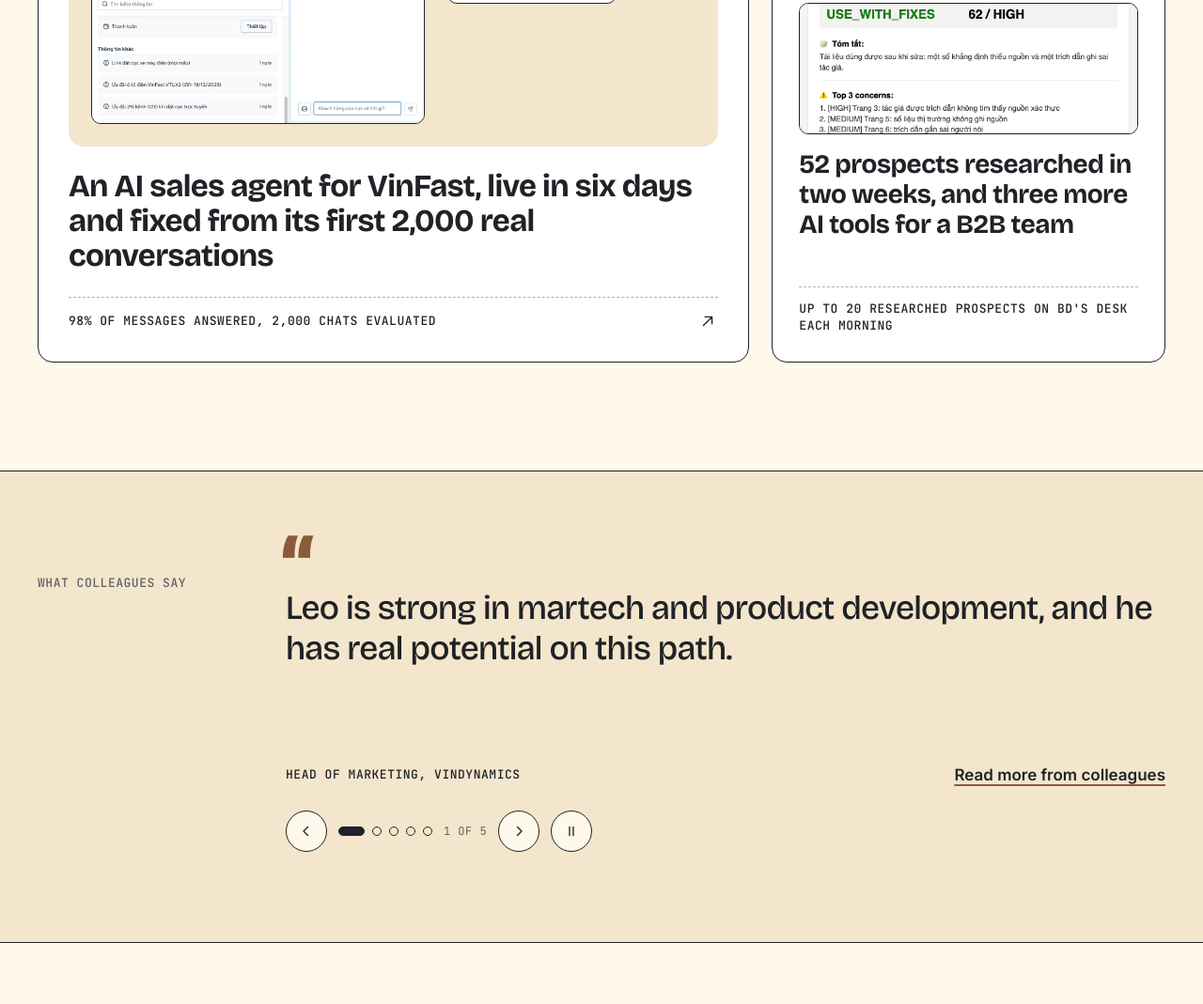
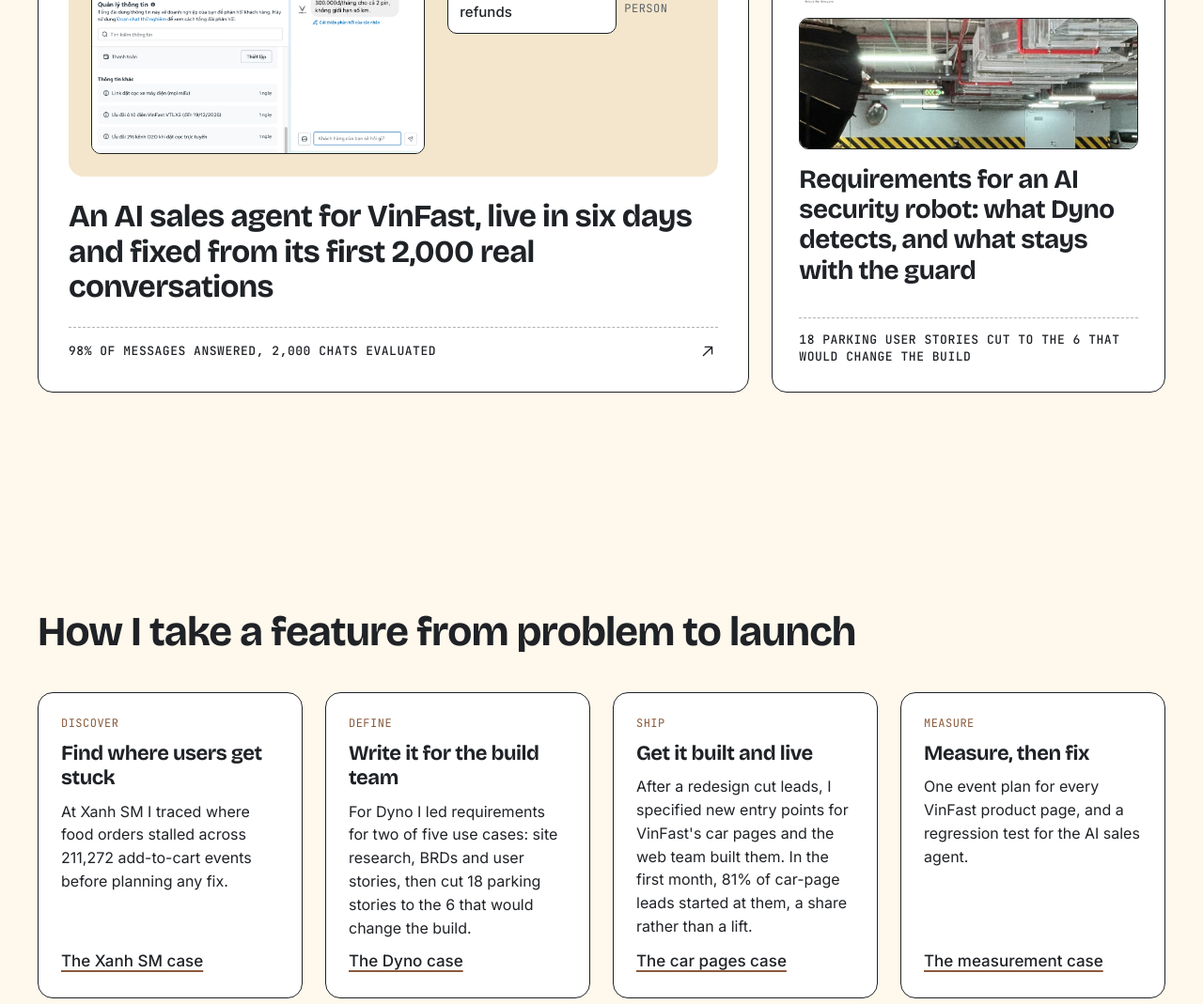
Before and after one commit to ngnlam/portfolio, an Astro site: page / in a window 1280 px wide. Shown: the part 1731-2800 px from the top of the page at 94% size. Built offline with nearby package versions, Linux system fonts and the light colour scheme; Astro itself is replaced by a stand-in of ours; no server answers.

Commit message:
Reposition as a digital product builder and lead with execution
Research on 32 VSF product job posts showed execution and metrics matter
far more than AI depth, so Home now leads with requirements, builds and
measurement across VinFast, VinDynamics and Xanh SM. Home swaps the BD
agent card for Dyno and adds a four-step "How I take a feature from
problem to launch" section backed by cases. Cases are reordered with the
car pages first and personal AI tools last. CV summary and About intro
follow the same order, with time in the Vingroup ecosystem stated as
over two years. Claims were checked by an independent verifier.

Co-Authored-By: Claude Opus 5.5 <noreply@anthropic.com>

```diff
--- a/src/content/cases/ai-sales-agent.mdx
+++ b/src/content/cases/ai-sales-agent.mdx
@@ -2,7 +2,7 @@
 title: "An AI sales agent for VinFast, live in six days and fixed from its first 2,000 real conversations"
 seoTitle: "An AI sales agent on VinFast's Messenger page | Leo Lam Nguyen"
 description: "I scoped, grounded and launched an AI sales agent on VinFast's Messenger page in six days, then ran an error analysis on its first 2,000 conversations and fixed what it got wrong."
-order: 1
+order: 2
 company: VinFast
 year: "2026"
 role: Product owner
@@ -22,7 +22,7 @@ glance:
 roles:
   mine: "Platform choice, scope and guardrails, the knowledge sources, setup and launch, the week-one error analysis, the fix list, the regression test, the Zalo Official Account bot decision and design, and the email platform scorecard and series plan."
   team: "Meta provides the model. Claude analyzed exports and drafted instructions under my brief. A colleague tested; the build team supplied product data; my manager reviewed."
-next: bd-research-agent
+next: dyno-requirements
 card:
   teaser: "Nobody answered VinFast's sales page after hours. I launched an AI sales agent in six days, then ran an error analysis on its first 2,000 real conversations and fixed what it got wrong."
   result: "98% of messages answered, 2,000 chats evaluated"
--- a/src/content/cases/ai-work-system.mdx
+++ b/src/content/cases/ai-work-system.mdx
@@ -2,7 +2,7 @@
 title: "My AI work system: 2,002 chats turned into a second brain that agents keep up to date every night"
 seoTitle: "An AI second brain run by agents | Leo Lam Nguyen"
 description: "I built a personal AI system with Claude Code: 2,002 AI chats converted into a linked knowledge base, a link-checking agent, nightly ingestion jobs and a library of 75 reusable skills."
-order: 4
+order: 10
 company: Side project
 year: "2026"
 role: Builder
@@ -22,7 +22,7 @@ glance:
 roles:
   mine: "The three-layer design, the writing and privacy rules, the 11-point link contract, the agent and job design, the skill library and the reviews."
   team: "Claude Code wrote the converters and scripts and runs the agents under my rules."
-next: dyno-requirements
+next: car-product-pages
 card:
   teaser: "I turned 2,002 AI chats into a linked second brain with Claude Code: converters, a link-checking agent, nightly ingestion and 75 reusable skills. It's the memory I used to rewrite this site."
   result: "The memory behind every number on this site"
--- a/src/content/cases/b2b-website-leads.mdx
+++ b/src/content/cases/b2b-website-leads.mdx
@@ -2,7 +2,7 @@
 title: "A VinDynamics website that turns AI-lab visitors into enquiries, and the data warehouse I built solo behind its reports"
 seoTitle: "A B2B website that turns visitors into enquiries | Leo Lam Nguyen"
 description: "I set the sitemap, lead capture, tracking and routing for VinDynamics' website and built its marketing data warehouse in BigQuery, so every report reads from one place."
-order: 10
+order: 7
 company: VinDynamics
 year: "2026"
 role: Product owner
@@ -21,7 +21,7 @@ glance:
 roles:
   mine: "Roadmap, sitemap and navigation, design direction, the lead capture plan, vendor brief, tracking specs, homepage tags, the Teams routing flows, testing, the BigQuery warehouse and its dashboards, the weekly report and SEO."
   team: "The vendor built the site, forms and email; an outside designer designed the pages; a teammate owned ad tags; BD owns the leads."
-next: ai-sales-agent
+next: chiem-nghiem
 card:
   teaser: "VinDynamics' site had no tracking and sent every enquiry to an inbox. I ranked where visitors leave details, specified the tracking and routed every enquiry to the right team in Teams."
   result: "Every enquiry routed in Teams; one warehouse behind every report"
--- a/src/content/cases/bd-research-agent.mdx
+++ b/src/content/cases/bd-research-agent.mdx
@@ -2,7 +2,7 @@
 title: "An AI research agent that found 52 prospects in two weeks, plus three more AI tools for a B2B team"
 seoTitle: "AI agents and tools for a B2B sales team | Leo Lam Nguyen"
 description: "At VinDynamics I built an AI research agent that finds and drafts outreach to AI labs, a document fact-checker, a press release writer and a LinkedIn monitor, each with a person making the final call."
-order: 2
+order: 9
 company: VinDynamics
 year: "2026"
 role: Builder
@@ -21,7 +21,7 @@ glance:
 roles:
   mine: "The designs, prompts, n8n workflows, Power Automate flows and Teams cards of all four tools, the hosting choice for the press release writer, the test runs and the user guides."
   team: "BD used the research cards and sent every message. The Brand team was the user of the press release writer. My manager reviewed the pilot."
-next: chiem-nghiem
+next: ai-work-system
 card:
   teaser: "At VinDynamics I built four AI tools for the B2B team: a research agent that researched 52 prospects in a two-week run, a document fact-checker, a press release writer and a LinkedIn monitor. A person makes every final call."
   result: "52 prospects in 2 weeks, up to 20 on BD's desk each morning"
--- a/src/content/cases/car-product-pages.mdx
+++ b/src/content/cases/car-product-pages.mdx
@@ -2,7 +2,7 @@
 title: "Entry points I specified for VinFast's car pages, where four in five car-page leads started in the first month"
 seoTitle: "VinFast's online car funnel: product pages, listings and a cost tool | Leo Lam Nguyen"
 description: "I diagnosed why VinFast's redesigned car pages lost leads and specified fixes across the online car funnel: new entry points on product pages, a cost tool prototype, fixes for two buying pages and a check of the domain move. In the first month, 81% of car-page leads started at the entry points in my spec, a share of leads rather than a lift."
-order: 6
+order: 1
 company: VinFast
 year: "2026"
 role: Product owner
@@ -21,7 +21,7 @@ glance:
 roles:
   mine: "The button audit, the entry point and tracking specs, the cost tool prototype, the buying page audit and fix list, the domain move check and SEO fix list, content checks before launch, and the analysis."
   team: "The web team built and released the changes, the UI designer added the header button, the tag admin published the tags, my manager set the scope and the division director approved the proposals."
-next: xanh-sm-rider-journeys
+next: ai-sales-agent
 card:
   teaser: "A redesign cut leads on VinFast's car pages. I specified new entry points, prototyped a cost tool, ranked fixes for two buying pages and checked the domain move. In the first month, 81% of car-page leads started at the entry points in my spec."
   result: "81% of car-page leads via my entry points; 2 proposals approved"
--- a/src/content/cases/chiem-nghiem.mdx
+++ b/src/content/cases/chiem-nghiem.mdx
@@ -2,7 +2,7 @@
 title: "My own product: an astrology web app with 1,700+ reading rules, checked against 20,000 charts before launch"
 seoTitle: "Chiêm Nghiệm: a product I took from discovery to launch | Leo Lam Nguyen"
 description: "Chiêm Nghiệm is a Vietnamese astrology (tử vi) web app for working people weighing a decision. I ran discovery, cut the scope, set the metric and shipped it in a week, with AI doing the heavy lifting and me checking its work."
-order: 3
+order: 8
 company: Side project
 year: "2026"
 role: Product owner
@@ -22,7 +22,7 @@ glance:
 roles:
   mine: "Segment, interviews and pilot, positioning, scope and cut list, success metric and guardrail, brand direction, acceptance checks, launch."
   team: "Claude ran desk research and competitor walkthroughs, extracted the reading rules and wrote most of the code. A separate agent audited samples."
-next: ai-work-system
+next: bd-research-agent
 card:
   teaser: "A product of my own: a tử vi web app for working people stuck on a decision. Research showed the market leader already built my first idea, so I repositioned it, cut the scope and launched it with 1,700+ reading rules."
   result: "1,700+ rules, 20,000 charts checked"
--- a/src/content/cases/dyno-requirements.mdx
+++ b/src/content/cases/dyno-requirements.mdx
@@ -2,7 +2,7 @@
 title: "Requirements for an AI security robot: what Dyno detects, and what stays with the guard"
 seoTitle: "Requirements for Dyno, an AI security robot | Leo Lam Nguyen"
 description: "From a site visit in parking basements to detection and alert requirements for Dyno: 18 user stories cut to 6, 21 acceptance criteria, and every judgment call left with a person."
-order: 5
+order: 3
 company: VinDynamics
 year: "2026"
 role: Requirements lead
@@ -21,7 +21,7 @@ glance:
 roles:
   mine: "Site research, the BRDs and user stories for the parking and trash use cases, the parking requirement spec and the flow diagrams."
   team: "Two teammates ran the site visit with me and co-own the combined BRD; a senior PM reviewed it; engineering wrote the system-level requirements; VCS guards were interviewed."
-next: car-product-pages
+next: zalo-showroom
 card:
   teaser: "A client wanted Dyno, a humanoid robot with a perception model, to patrol its parking basements. I went on site, defined what it must detect and which calls stay with a guard, and handed engineering testable requirements."
   result: "18 user stories cut to 6, with 21 acceptance criteria"
--- a/src/content/cases/o2o-measurement.mdx
+++ b/src/content/cases/o2o-measurement.mdx
@@ -2,7 +2,7 @@
 title: "One event plan for every VinFast product page, and a lead dashboard whose page totals add up to the web total"
 seoTitle: "Lead and deposit measurement for VinFast's O2O team | Leo Lam Nguyen"
 description: "I audited VinFast's tracking, tagged every car and scooter product page, ran a deposit audit with AI agents, and built a self-checking daily lead report and a dashboard the team reads every morning."
-order: 8
+order: 6
 company: VinFast
 year: "2026"
 role: Builder
@@ -21,7 +21,7 @@ glance:
 roles:
   mine: "The GA4 and tag audits, the event plan, the lead and deposit tag configuration, the deposit audit brief and checks, the daily report logic and pipeline, and the dashboard."
   team: "The web team shipped the code changes, the tag admin published the tags, and my manager owns the report. Claude agents did the audit legwork under my brief."
-next: zalo-showroom
+next: b2b-website-leads
 card:
   teaser: "I reworked how VinFast's O2O team measures leads and deposits: every product page tagged, a deposit audit run with AI agents, a daily report that checks itself and a lead dashboard whose page-level totals add up to the web total."
   result: "Every product page tagged; a self-checking lead dashboard"
--- a/src/content/cases/xanh-sm-rider-journeys.mdx
+++ b/src/content/cases/xanh-sm-rider-journeys.mdx
@@ -2,7 +2,7 @@
 title: "Behavior-based rider journeys at Xanh SM: 1.7 million trips while riders were in them, and new drivers 34% cheaper"
 seoTitle: "Rider journeys and driver growth at Xanh SM | Leo Lam Nguyen"
 description: "At Xanh SM I worked on both sides of the marketplace: automated rider journeys judged on trips, a diagnosis of the food cart, and seeding content for online driver recruitment as the cost per new driver fell 34%."
-order: 7
+order: 5
 company: Xanh SM
 year: "2025"
 role: Builder
--- a/src/content/cases/zalo-showroom.mdx
+++ b/src/content/cases/zalo-showroom.mdx
@@ -2,7 +2,7 @@
 title: "A 29-model showroom inside Zalo, two partner bank pages and a loyalty app prototype for VinFast"
 seoTitle: "New sales channels for VinFast: Zalo, partner banks and a loyalty app | Leo Lam Nguyen"
 description: "I took VinFast into three new sales channels: a Zalo mini app with 29 models, offer pages for the staff of two partner banks, and a buying flow prototype for the group's loyalty app, each with its own lead source."
-order: 9
+order: 4
 company: VinFast
 year: "2026"
 role: Product owner
@@ -22,7 +22,7 @@ glance:
 roles:
   mine: "Scope, lead sources and tracking specs, legal and data protection, content audits, the 81-code product mapping, acceptance testing, the bank page design, and the loyalty app prototype."
   team: "Growth manager: idea and approval. Build team: design, build, testing and deployment of the Zalo app and the bank pages. Sales system teams: lead intake. Legal and the data protection officer: review."
-next: b2b-website-leads
+next: xanh-sm-rider-journeys
 card:
   teaser: "I took VinFast into three new sales channels: a 29-model showroom inside Zalo, offer pages for two partner banks and a loyalty app buying flow. In week one I found that Zalo had no lead source of its own in the sales system."
   result: "Zalo app through acceptance testing; launch plan approved"
--- a/src/data/cv.ts
+++ b/src/data/cv.ts
@@ -50,7 +50,7 @@ export interface CvJob {
 
 export const CV = {
   name: 'Leo Lam Nguyen',
-  headline: 'Product and growth across AI agents and e-commerce | Vingroup: VinFast, VinDynamics, Xanh SM',
+  headline: 'Product and growth: requirements, launches and measurement | Vingroup: VinFast, VinDynamics, Xanh SM',
   location: 'Hanoi, Vietnam',
   email: 'lamnguyen.ptpl@gmail.com',
   linkedin: { label: 'linkedin.com/in/leolamngn', href: 'https://www.linkedin.com/in/leolamngn' },
@@ -58,13 +58,13 @@ export const CV = {
 
   /** PDF summary, implied first person. */
   summary:
-    "Product and growth specialist with three years of experience, most recently in AI agents, e-commerce, robotics and ride-hailing across the Vingroup ecosystem. Launched an AI sales agent on VinFast's Messenger sales page in six days, with price answers grounded in approved product files; after a manager review found gaps in its installment answers, fixed them within two days, taking complete answers from 0% on launch day to between 84% and 93% a day. Before that, led requirements for two use cases of an AI security robot at VinDynamics and built behavior-based rider journeys at Xanh SM.",
+    "Product and growth specialist with over two years in the Vingroup ecosystem, across e-commerce, ride-hailing, robotics and AI. Works from where users get stuck to requirements and measurement. At VinFast, specified new entry points for the car pages after a redesign cut leads, acted as business owner of a 29-model showroom inside Zalo, and launched an AI sales agent in six days, then ran an error analysis of its first week and a 23-question regression test. Before that, led requirements for two use cases of an AI security robot at VinDynamics and built behavior-based rider journeys at Xanh SM, judged by trips rather than clicks.",
 
   /** About page intro, first person. Same facts as the summary. */
   intro: {
     lead: "Hi, I'm Leo, a product and growth specialist in Hanoi.",
     body:
-      "I've spent three years in product and growth, most recently in AI agents, e-commerce, robotics and ride-hailing across the Vingroup ecosystem. At VinFast I launched an AI sales agent in six days, with price answers grounded in approved product files; after a manager review found gaps in its installment answers, I fixed them within two days, taking complete answers from 0% on launch day to between 84% and 93% a day. Before that I led requirements for two use cases of an AI security robot at VinDynamics and built behavior-based rider journeys at Xanh SM.",
+      "I've spent over two years in the Vingroup ecosystem, across e-commerce, ride-hailing, robotics and AI, moving from growth into product. Much of my work is finding where users get stuck, writing it up for the build team and measuring what changed. At VinFast I specified new entry points for the car pages after a redesign cut leads, acted as business owner of a 29-model showroom inside Zalo, and launched an AI sales agent in six days, then ran an error analysis of its first week and a 23-question regression test. Before that I led requirements for two use cases of an AI security robot at VinDynamics and built behavior-based rider journeys at Xanh SM, judged by trips rather than clicks.",
   },
 
   group: {
--- /dev/null
+++ b/src/data/how-i-work.ts
@@ -0,0 +1,40 @@
+// Home section "How I take a feature from problem to launch".
+// One step per stage, each backed by a case. Numbers must already exist in that case.
+export interface HowStep {
+  stage: 'Discover' | 'Define' | 'Ship' | 'Measure';
+  title: string;
+  text: string;
+  slug: string;
+  linkLabel: string;
+}
+
+export const HOW_I_WORK: HowStep[] = [
+  {
+    stage: 'Discover',
+    title: 'Find where users get stuck',
+    text: 'At Xanh SM I traced where food orders stalled across 211,272 add-to-cart events before planning any fix.',
+    slug: 'xanh-sm-rider-journeys',
+    linkLabel: 'The Xanh SM case',
+  },
+  {
+    stage: 'Define',
+    title: 'Write it for the build team',
+    text: "For Dyno I led requirements for two of five use cases: site research, BRDs and user stories, then cut 18 parking stories to the 6 that would change the build.",
+    slug: 'dyno-requirements',
+    linkLabel: 'The Dyno case',
+  },
+  {
+    stage: 'Ship',
+    title: 'Get it built and live',
+    text: "After a redesign cut leads, I specified new entry points for VinFast's car pages and the web team built them. In the first month, 81% of car-page leads started at them, a share rather than a lift.",
+    slug: 'car-product-pages',
+    linkLabel: 'The car pages case',
+  },
+  {
+    stage: 'Measure',
+    title: 'Measure, then fix',
+    text: 'One event plan for every VinFast product page, and a regression test for the AI sales agent.',
+    slug: 'o2o-measurement',
+    linkLabel: 'The measurement case',
+  },
+];
--- a/src/data/site.ts
+++ b/src/data/site.ts
@@ -2,7 +2,7 @@
 export const SITE = {
   name: 'Leo Lam Nguyen',
   url: 'https://leolamnguyen.netlify.app',
-  role: 'AI Product Builder',
+  role: 'Digital Product Builder',
   location: 'Hanoi, Vietnam',
   email: 'lamnguyen.ptpl@gmail.com',
   linkedin: 'https://www.linkedin.com/in/leolamngn',
--- a/src/pages/index.astro
+++ b/src/pages/index.astro
@@ -12,7 +12,8 @@ import { SITE } from '../data/site';
 import vf9Hero from '../assets/images/home/vf9-live-hero.jpg';
 import agentFixes from '../assets/images/cases/ai-agent/real-installment-answer.png';
 import agentKnowledge from '../assets/images/cases/ai-agent/real-knowledge-test-chat.png';
-import factCard from '../assets/images/cases/vd-ai/fact-check-card.png';
+import dynoWide from '../assets/images/cases/dyno/dyno-wide.jpg';
+import { HOW_I_WORK } from '../data/how-i-work';
 
 const person = {
   '@context': 'https://schema.org',
@@ -32,15 +33,15 @@ const agentRules = [
 ];
 ---
 <BaseLayout
-  title="Leo Lam Nguyen | AI Product Builder"
-  description="I turn what users actually do into what a product should do next. AI agents, evals and product case studies from VinFast, VinDynamics and a product of my own."
+  title="Leo Lam Nguyen | Digital Product Builder"
+  description="I turn what users actually do into what a product should do next: requirements, launches and measurement at VinFast, VinDynamics and Xanh SM, plus a product of my own."
   jsonLd={person}
 >
   <section class="container hero" aria-labelledby="hero-title">
     <div class="hero__text">
-      <span class="lbl muted">AI product builder in Hanoi</span>
+      <span class="lbl muted">Digital product builder in Hanoi</span>
       <h1 id="hero-title" class="d h-hero">I turn what users <span class="hero__hl">actually do</span> into what a product should do next.</h1>
-      <p class="hero__sub">Then I ship it, measure it, and make it better. Lately that means an AI sales agent that answered 98% of messages from VinFast buyers in its first week, with the evals and guardrails that keep it honest.</p>
+      <p class="hero__sub">Then I turn it into requirements or a working build, and measure what changed. Recent work: entry points for VinFast's car pages, requirements for an AI security robot, rider journeys at Xanh SM judged by trips, and an AI sales agent with evals and guardrails.</p>
       <div class="hero__actions">
         <Button href="/work" variant="primary" block>See the work</Button>
         <Button href="#talk" variant="secondary" block>Say hello</Button>
@@ -114,24 +115,38 @@ const agentRules = [
         </a>
 
         <a
-          href="/work/bd-research-agent"
+          href="/work/dyno-requirements"
           class="card case-card"
           data-umami-event="case_card_click"
-          data-umami-event-case="bd-research-agent"
+          data-umami-event-case="dyno-requirements"
           data-umami-event-from="home"
         >
           <span class="case-card__brand">
             <Image src={LOGOS.vindynamics.src} alt="VinDynamics" height={32} densities={[1, 2]} class="case-card__logo case-card__logo--sm" />
             <span class="lbl lbl--sm muted">2026</span>
           </span>
-          <Image src={factCard} alt="A recreated Teams card from the document fact-checker: verdict USE_WITH_FIXES, score 62 with high confidence, the top concerns and a processing time of 79 seconds." widths={[400, 700, 1000]} sizes="(min-width: 900px) 360px, 90vw" class="dyno-media agent-media" />
-          <h3 class="d case-card__title">52 prospects researched in two weeks, and three more AI tools for a B2B team</h3>
-          <span class="case-card__result dash-top"><span class="lbl">Up to 20 researched prospects on BD's desk each morning</span></span>
+          <Image src={dynoWide} alt="Dyno standing in an underground car park, under pipes and lights, in front of a yellow and black striped wall." widths={[400, 700, 1000]} sizes="(min-width: 900px) 360px, 90vw" class="dyno-media" />
+          <h3 class="d case-card__title">Requirements for an AI security robot: what Dyno detects, and what stays with the guard</h3>
+          <span class="case-card__result dash-top"><span class="lbl">18 parking user stories cut to the 6 that would change the build</span></span>
         </a>
       </div>
     </div>
 
     <Button href="/work" variant="secondary" class="only-mobile-flex">See all work</Button>
+  </section>
+
+  <section class="container how section" aria-labelledby="how-title">
+    <h2 id="how-title" class="d h-section">How I take a feature from problem to launch</h2>
+    <ol class="how__list">
+      {HOW_I_WORK.map((step) => (
+        <li class="how__step">
+          <span class="lbl lbl--sm clay">{step.stage}</span>
+          <h3 class="d how__title">{step.title}</h3>
+          <p class="how__text">{step.text}</p>
+          <a class="ul how__link" href={`/work/${step.slug}`} data-umami-event="case_card_click" data-umami-event-case={step.slug} data-umami-event-from="home_how">{step.linkLabel}</a>
+        </li>
+      ))}
+    </ol>
   </section>
 
   <QuoteRotator />
@@ -271,6 +286,17 @@ const agentRules = [
   @media (min-width: 900px) { .case-card :global(.dyno-media) { height: 140px; } }
   .case-card :global(.agent-media) { object-position: center 38%; }
 
+  /* How I work */
+  .how { display: flex; flex-direction: column; gap: 24px; }
+  @media (min-width: 900px) { .how { gap: 40px; } }
+  .how__list { list-style: none; margin: 0; padding: 0; display: grid; grid-template-columns: minmax(0, 1fr); gap: 16px; }
+  @media (min-width: 640px) { .how__list { grid-template-columns: repeat(2, minmax(0, 1fr)); } }
+  @media (min-width: 1100px) { .how__list { grid-template-columns: repeat(4, minmax(0, 1fr)); gap: 24px; } }
+  .how__step { background: var(--color-white); border: var(--line); border-radius: var(--radius-md); padding: 20px; display: flex; flex-direction: column; gap: 10px; min-width: 0; }
+  @media (min-width: 900px) { .how__step { padding: 24px; } }
+  .how__title { font-size: 22px; line-height: 1.2; }
+  .how__text { font-size: 16px; line-height: 1.55; }
+  .how__link { margin-top: auto; font-weight: 500; }
   /* Lab teaser */
   .lab { display: flex; flex-direction: column; gap: 20px; }
   @media (min-width: 900px) { .lab { gap: 40px; } }
```
Also changed, not shown: BUILD_LOG.md (+2 -0 lines), 1 other file.
